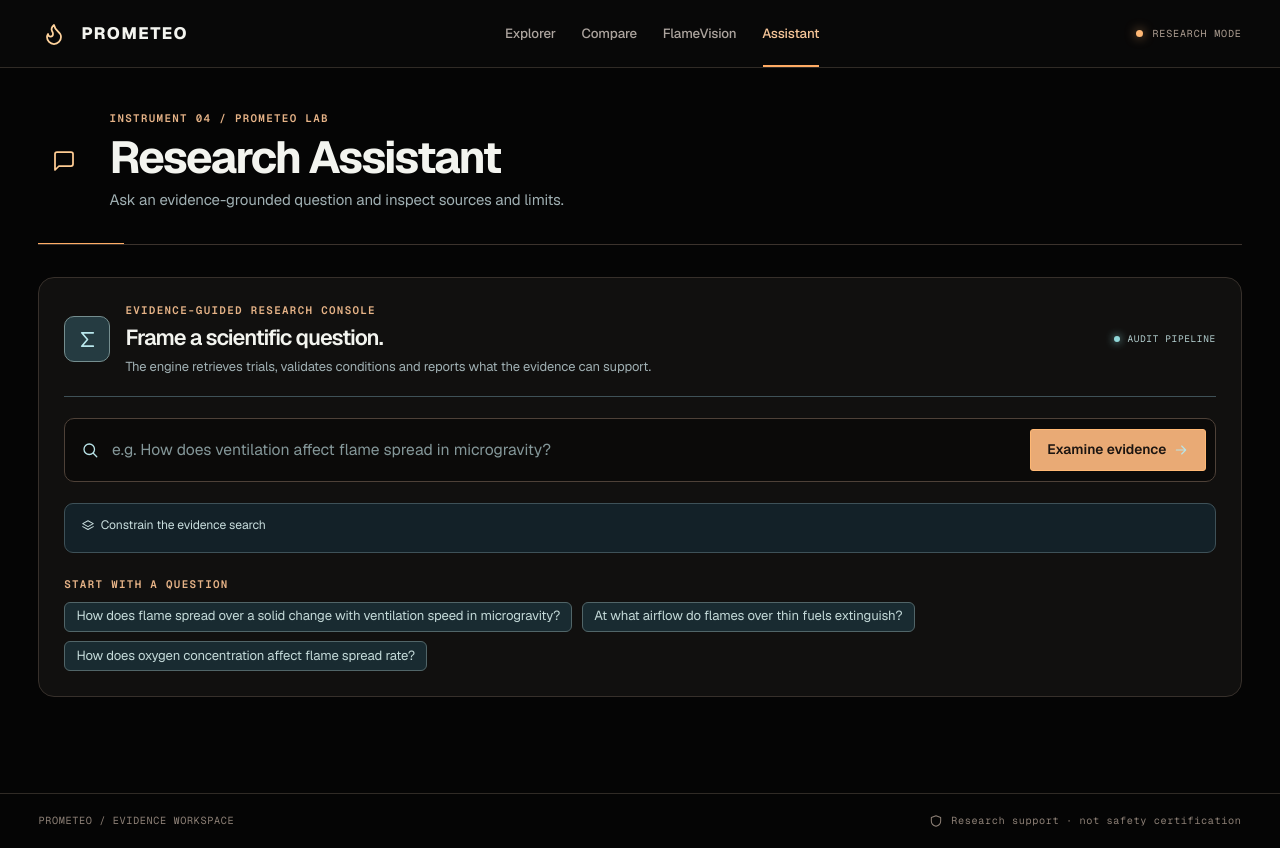
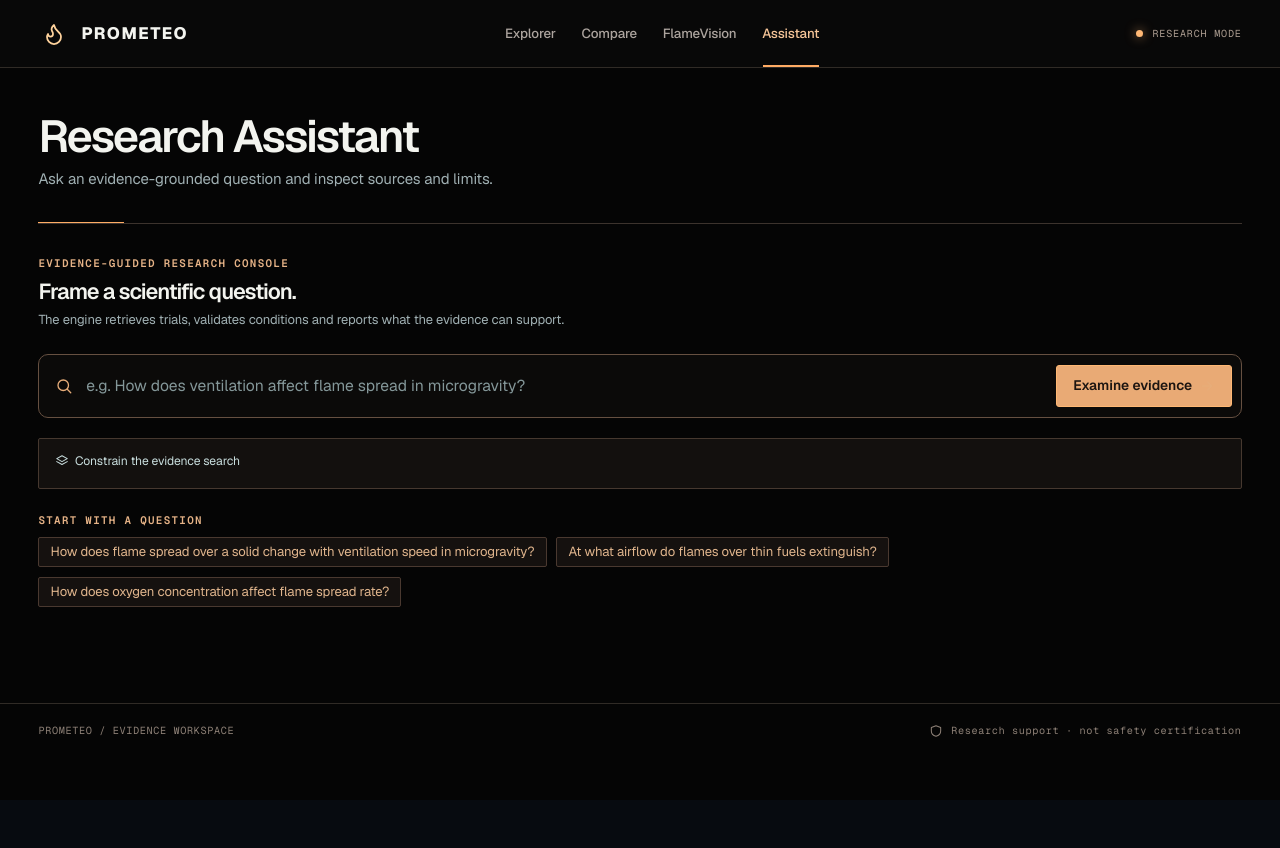
Before and after one commit to MarycieloBerrio/Prometeo, a Next.js app in the folder apps/frontend/: page /assistant in a window 1280 px wide. After the commit the page ends 800 px from the top, so only its background shows below. Built offline with nearby package versions, Linux system fonts and the light colour scheme.

Commit message:
style(web): flatten research surfaces around ember palette

```diff
--- a/apps/frontend/src/app/ignition.css
+++ b/apps/frontend/src/app/ignition.css
@@ -114,7 +114,9 @@
 .card { background: #11100f; border-color: #37302b; box-shadow: none; }
 .page-header { border-bottom-color: #3c332d; }
 .page-header::after { box-shadow: none; }
-.page-icon { border: 0; border-radius: 0; background: none; }
+.page-header .page-icon,
+.page-header .eyebrow { display: none; }
+.page-header h1 { font-weight: 570; }
 .page-header-index { display: none; }
 .btn { border-radius: 3px; }
 .btn-primary { background: #e9aa75; box-shadow: none; }
@@ -123,6 +125,21 @@
 .section-head { border-bottom-color: #38302a; }
 .index-ledger, .index-inspector, .obs-chart, .obs-plot, .coverage, .track-scrubber { background: #100e0d; }
 .obs-inspector, .coverage-inspector, .track-reading { background: #17120f; }
+.trial-card { border-color: #40342c; border-radius: 3px; background: #15110f; box-shadow: none; }
+.trial-card::before { display: none; }
+.trial-card:hover { transform: none; box-shadow: none; }
+.trial-sigil { border: 0; background: none; box-shadow: none; }
+.compare-form { padding: 0; border: 0; background: none; }
+.compare-select { border-color: #4e4037; border-radius: 3px; background: #15110f; }
+.compare-select select { border-color: #59493e; border-radius: 2px; background: #0b0a09; }
+.ask { padding: 0; border: 0; background: none; }
+.ask-heading { border-bottom: 0; padding-bottom: .2rem; }
+.ask-symbol, .ask-status { display: none; }
+.ask-input { background: #0b0a09; border-color: #665041; }
+.ask-input .icon { color: #e7ad7a; }
+.ask-scope { border-color: #46382f; border-radius: 2px; background: #13100e; }
+.suggestion { border-color: #4a3930; border-radius: 2px; background: #15110f; color: #e0b58d; }
+.suggestion:hover { border-color: #b28565; background: #211710; color: #fff1de; }
 
 @media (max-width: 900px) {
   .ignition-video, .ignition-poster { width: 82vw; opacity: .7; }
--- a/apps/frontend/src/app/instrument.css
+++ b/apps/frontend/src/app/instrument.css
@@ -21,7 +21,7 @@
   --radius: 16px;
   --radius-sm: 10px;
 }
-html { color-scheme: dark; scroll-behavior: smooth; }
+html { color-scheme: dark; }
 body {
   background: #070b10;
   color: var(--foreground);
```
